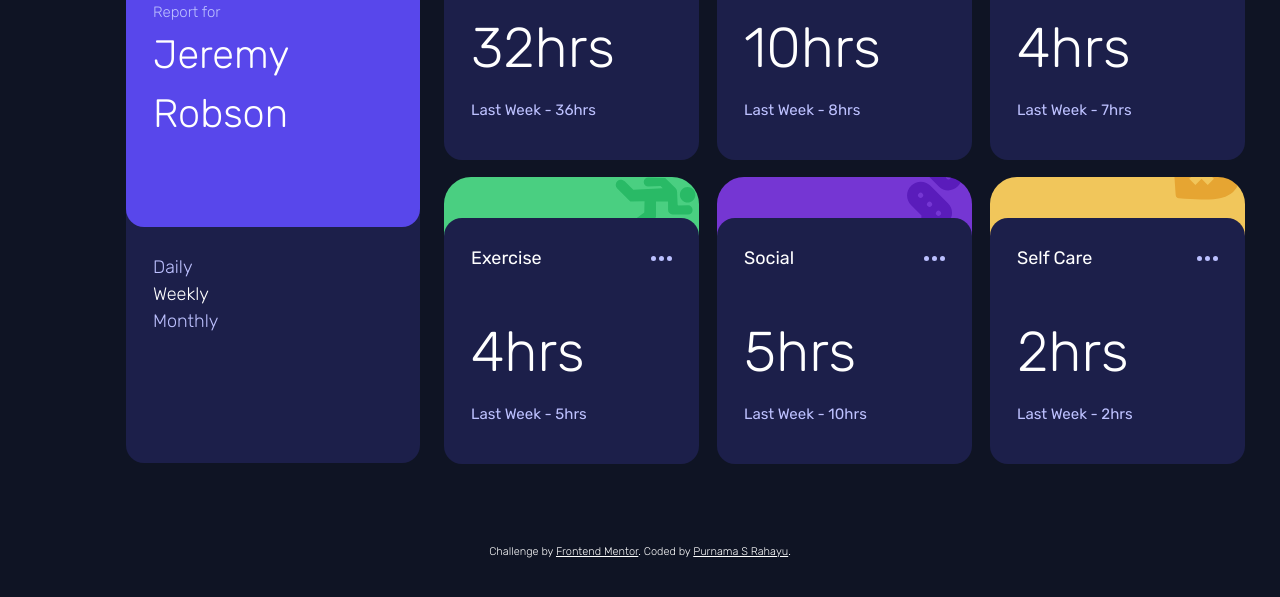
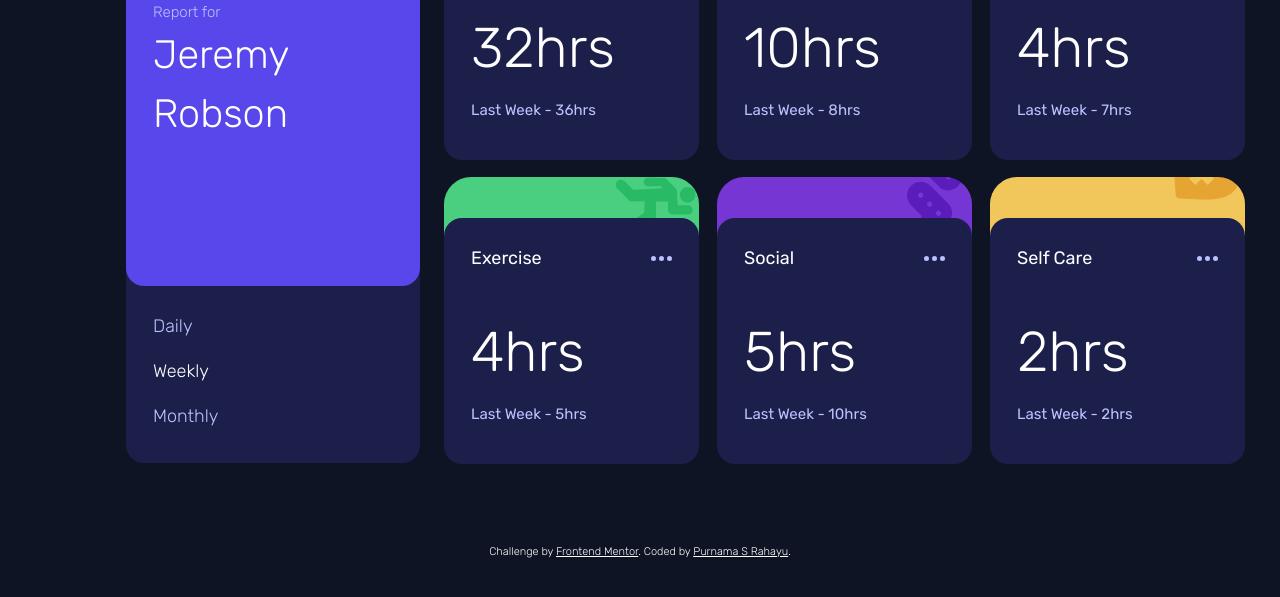
Before and after one commit to catreedle/time-tracking-dashboard, a plain HTML site: page index.html in a window 1280 px wide. Shown: the part 217-814 px from the top of the page. Drawn offline with Linux system fonts and the light colour scheme.

Commit message:
fix some style

```diff
--- a/css/styles.css
+++ b/css/styles.css
@@ -242,12 +242,14 @@ main {
     .header__nav__list {
       flex-direction: column;
       text-align: left;
+      justify-content: space-between;
+      gap: 1rem;
     }
 
     .header__profile {
       flex-direction: column;
       text-align: left;
-      height: 60%;
+      height: 70%;
     }
 
     .header__profile__image {
@@ -261,7 +263,7 @@ main {
       align-items: flex-start;
       justify-content: center;
       height: 100%;
-        gap: .5rem;
+      gap: 0.5rem;
     }
 
     .card__content__current {
```
Lines whose indentation alone changed are shown as unchanged.
